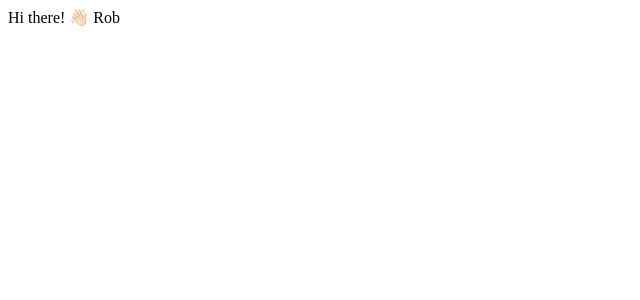
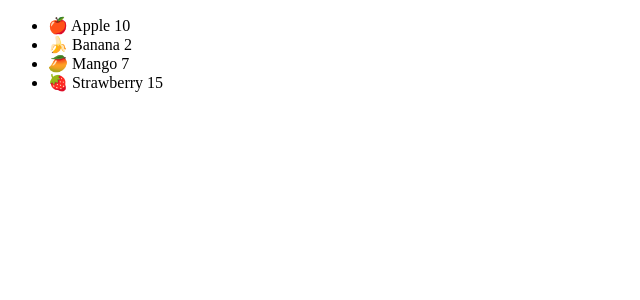
Before and after one commit to sabasyedcodes/React-tutorial, a React (Vite) app in the folder reactpro/: page / in a window 1280 px wide. Shown: the top 300 px of the page, without its empty margins (0-640 px from the left). Built offline with nearby package versions, Linux system fonts and the light colour scheme.

Commit message:
rendering arrs, arr of objs , comp inside loop

```diff
--- a/reactpro/src/App.jsx
+++ b/reactpro/src/App.jsx
@@ -1,3 +1,4 @@
+import Fruits from "./components/Fruits";
 import Hello from "./components/Hello";
 function App() {
   const person = {
@@ -8,7 +9,11 @@ function App() {
   };
   return (
     <div className="App">
-      <Hello person = {person} />
+      {
+        /*<Hello person = {person} />
+        */
+      }
+      <Fruits />
     </div>
   );
 }
--- /dev/null
+++ b/reactpro/src/components/Fruit.jsx
@@ -0,0 +1,3 @@
+export default function Fruit({name,price,emoji}){
+  return <li>{emoji} {name} {price}</li>;
+}
--- /dev/null
+++ b/reactpro/src/components/Fruits.jsx
@@ -0,0 +1,28 @@
+import Fruit from "./Fruit";
+
+export default function Fruits() {
+  //const fruits = ["Apple", "Mango", "Banana", "Strawberry"];
+  const fruits = [
+    { name: "Apple", price: 10, emoji: "🍎" },
+    { name: "Banana", price: 2, emoji: "🍌" },
+    { name: "Mango", price: 7, emoji: "🥭" },
+    { name: "Strawberry", price: 15, emoji: "🍓" },
+  ];
+  return (
+    <div>
+      <ul>
+        {fruits.map((fruit) => (
+          // <li key={fruit.name}>
+          //   {fruit.emoji}{fruit.name} ${fruit.price}
+          // </li>
+
+          <Fruit key={fruit.name} emoji={fruit.emoji} name={fruit.name} price={fruit.price}  />
+
+        ))}
+      </ul>
+    </div>
+  );
+
+
+
+}
```
